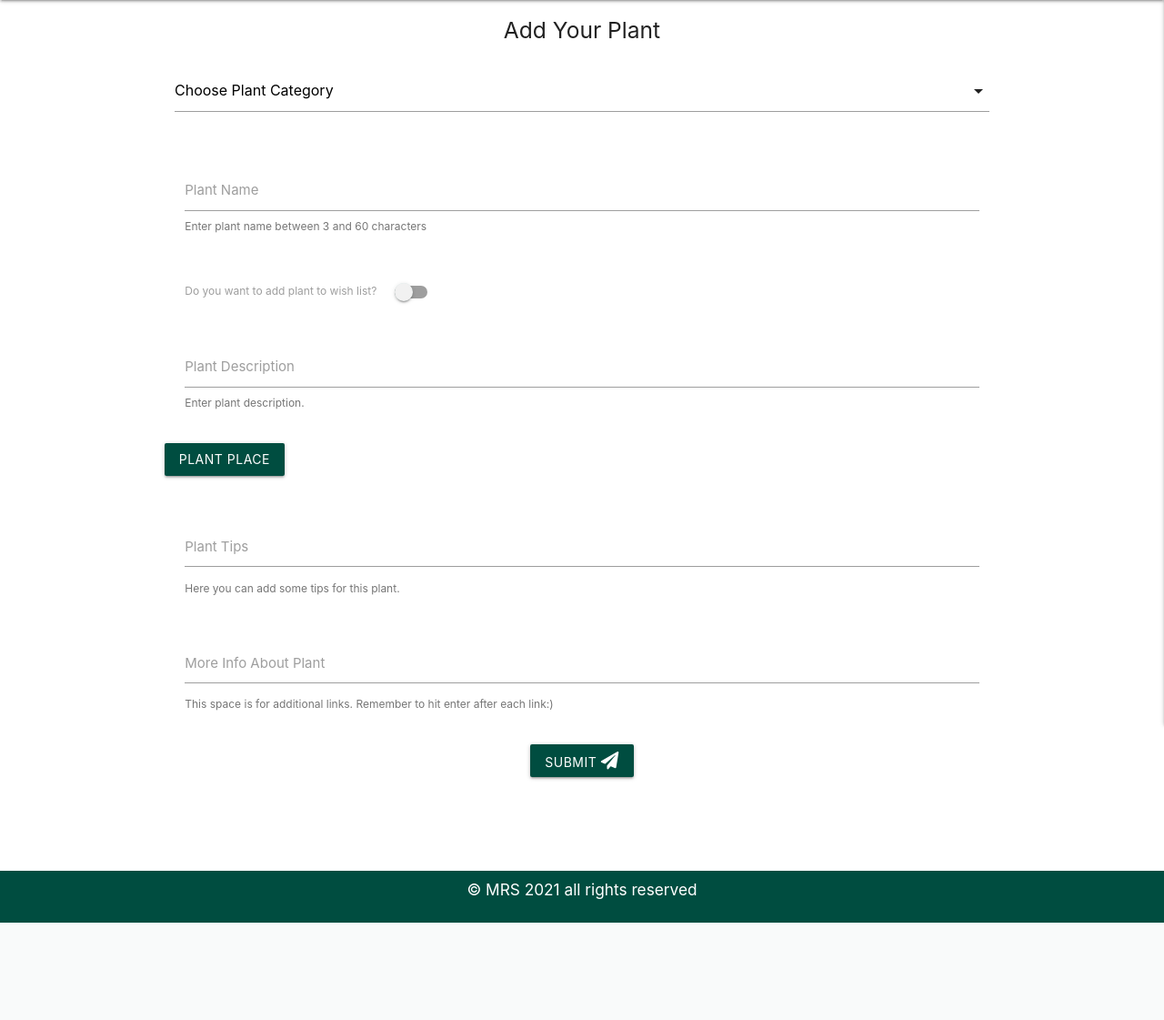
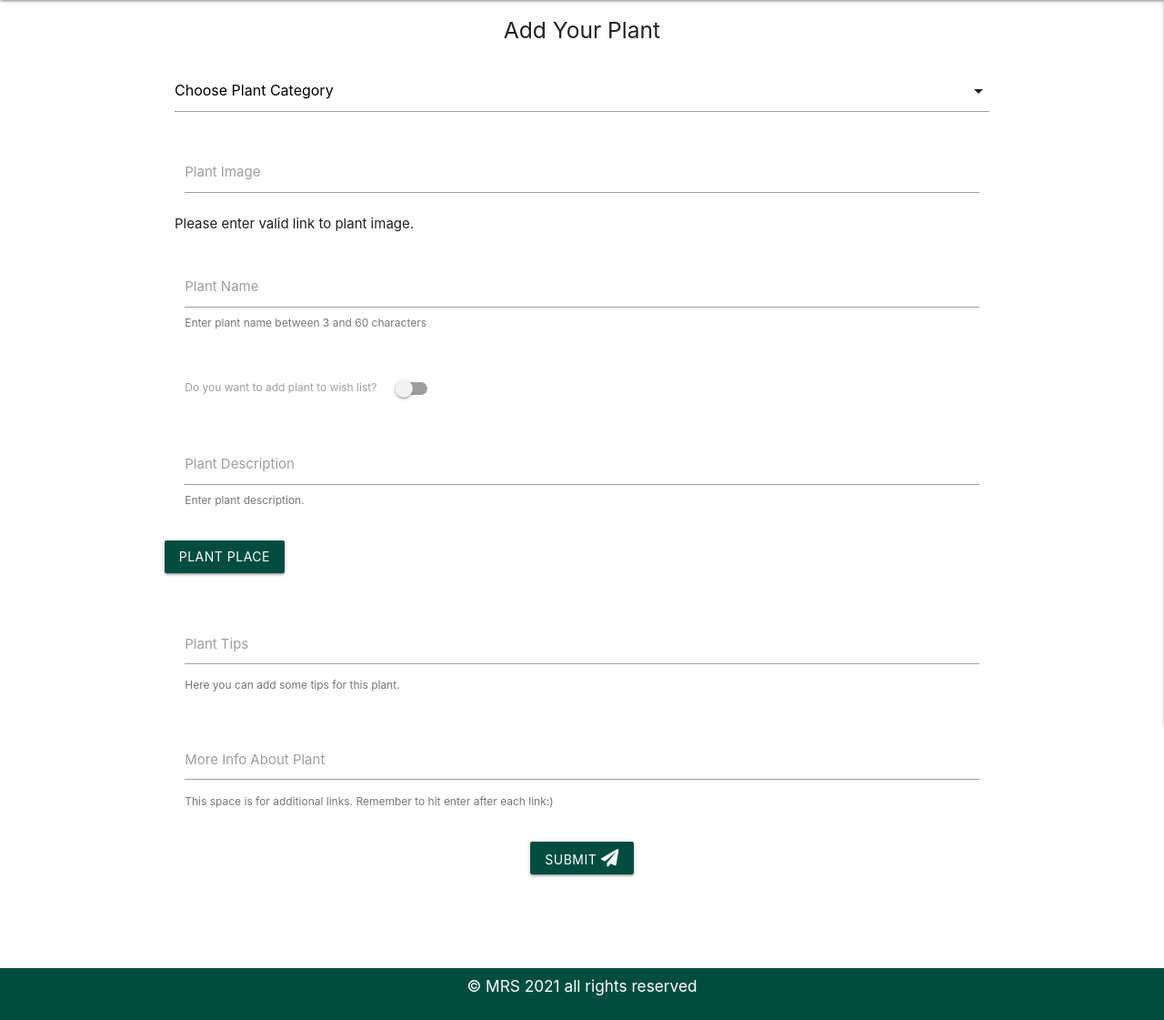
Before and after one commit to madatoo/plantarium-ms3, a Flask app: page /add_plant in a window 1280 px wide. Shown: the part 64-1185 px from the top of the page at 91% size. Before the commit the page ends 1078 px from the top, so only its background shows below. Run offline with Flask 2, Linux system fonts and the light colour scheme; data that the repository does not hold is empty; some libraries are stand-ins or nearby versions.

Commit message:
add img field and checking how it works - ok, but field plant_place throw null insted expected value

```diff
--- a/templates/add_plant.html
+++ b/templates/add_plant.html
@@ -8,7 +8,7 @@
     </div>
     <!--add plant form-->
     <div class="row">
-        <form class="col s12" method="POST" action="">
+        <form class="col s12" method="POST" action="{{ url_for('add_plant') }}">
             <!--category_name-->
             <div class="row">
                 <select id="category_name" class="validate" name="category_name" required>
@@ -22,7 +22,11 @@
             </div>
             <!--plant_img-->
             <div class="row">
-
+                <div class="input-field col s12">
+                    <label for="plant_img">Plant Image</label>
+                    <input class="validate" id="plant_img" name="plant_img" type="url" pattern="https://.*" required >
+                </div>
+                <span class="helper-text" data-error="Please enter correct name." data-success="Correct Name.">Please enter valid link to plant image.</span>
             </div>
             <!--plant_name-->
             <div class="row">
```
